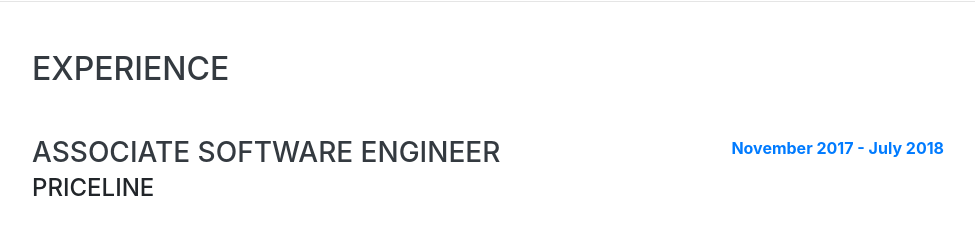
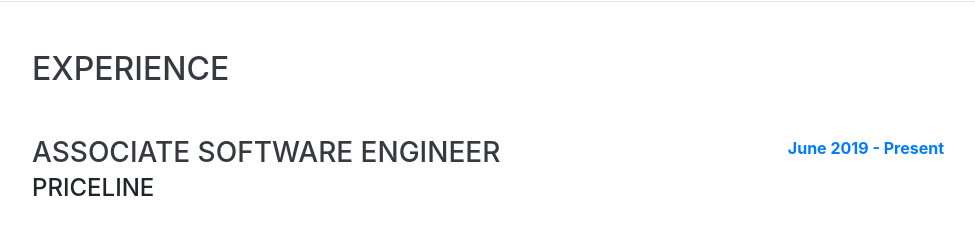
Before and after one commit to tfquirk/tfquirk.github.io, a website with bundled scripts: page index.html in a window 1280 px wide. Shown: the part 1600-1825 px from the top of the page, without its empty margins (288-1263 px from the left). Built offline with nearby package versions, Linux system fonts and the light colour scheme; a web font is replaced by a local one.

Commit message:
Updated present position dates

```diff
--- a/index.html
+++ b/index.html
@@ -271,7 +271,7 @@
               </ul>
             </div>
             <div class="resume-date text-md-right">
-              <span class="text-primary">November 2017 - July 2018</span>
+              <span class="text-primary">June 2019 - Present</span>
             </div>
           </div>
 
```
